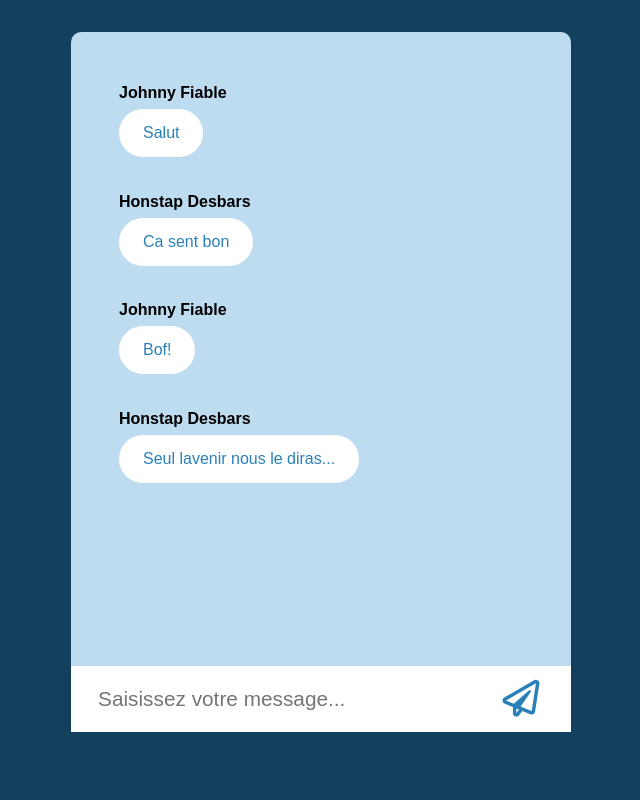
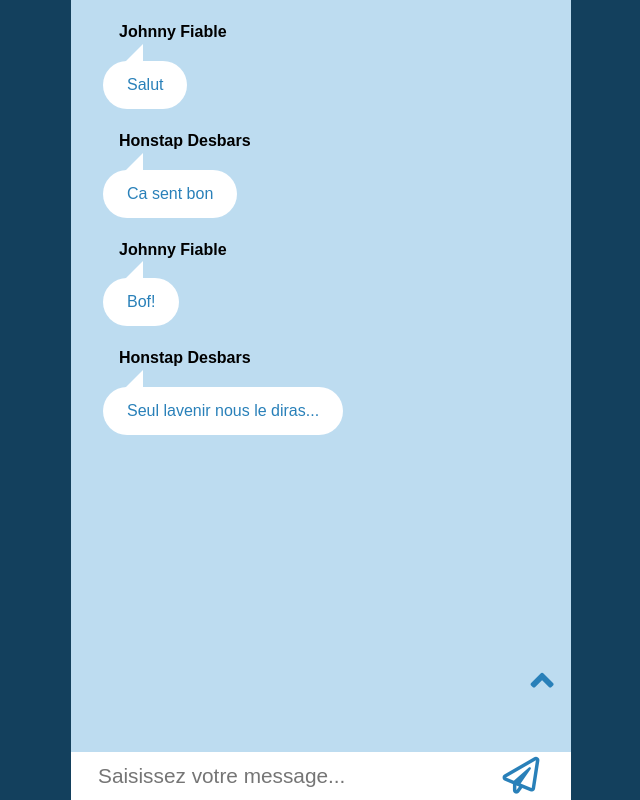
Before and after one commit to baptaste/chatroom, a React app: page / in a window 1280 px wide. Shown: the whole page, without its empty margins (319-959 px from the left). Built offline with nearby package versions, Linux system fonts and the light colour scheme.

Commit message:
Ajouts de useEffect et useRef, modifs css

```diff
--- a/src/components/Form/index.js
+++ b/src/components/Form/index.js
@@ -1,12 +1,19 @@
-import React from 'react';
+import React, { useEffect, useRef } from 'react';
 import PropTypes from 'prop-types';
 
-const Form = ({ inputValue, onInputChange, sendMessage }) => (
+const Form = ({ inputValue, onInputChange, sendMessage }) => {
+  const inputRef = useRef(null);
+  useEffect(() => {
+    inputRef.current.focus();
+  }, []);
+
+  return (
     <form
       className="form"
       onSubmit={sendMessage}
     >
       <input
+        ref={inputRef}
         type="text"
         className="form__message-field"
         placeholder="Saisissez votre message..."
@@ -23,6 +30,7 @@ const Form = ({ inputValue, onInputChange, sendMessage }) => (
       </button>
     </form>
   );
+};
 
 Form.propTypes = {
   inputValue: PropTypes.string.isRequired,
--- a/src/components/MessagesList/index.js
+++ b/src/components/MessagesList/index.js
@@ -1,23 +1,47 @@
-import React from 'react';
+import React, { useRef, useEffect } from 'react';
 import PropTypes from 'prop-types';
 
 import Message from 'src/components/Message';
 
-const MessagesList = ({ messages }) => (
-  <div className="messagesList">
+const MessagesList = ({ messages }) => {
+  const messageRef = useRef(null);
+  // effet appelé lorsque le tableau de messages a changé
+  useEffect(() => {
+    messageRef.current.scrollTop = messageRef.current.scrollHeight;
+  }, [messages]);
+
+  const scrollToTop = () => {
+    messageRef.current.scrollTop = 0;
+  };
+
+  return (
+    <div
+      ref={messageRef}
+      className="messagesList"
+    >
       {messages.map((message) => (
         <Message
-        key={message.author + message.message}
+          key={message.id}
           author={message.author}
           message={message.message}
         />
       ))}
+      <button
+        type="button"
+        className="messagesList__scrollTop-btn"
+        title="Revenir en haut"
+        onClick={scrollToTop}
+      >
+        <i className="fas fa-angle-up" />
+      </button>
     </div>
   );
+};
 
 MessagesList.propTypes = {
   messages: PropTypes.arrayOf(
     PropTypes.shape({
+      id: PropTypes.number.isRequired,
       author: PropTypes.string.isRequired,
       message: PropTypes.string.isRequired,
     }).isRequired,
--- a/src/store/reducer.js
+++ b/src/store/reducer.js
@@ -1,45 +1,64 @@
 /* eslint-disable arrow-body-style */
 import { HANDLE_INPUT_CHANGE, HANDLE_FORM_SUBMIT } from './actions';
+import { getHighestId } from './selectors';
 
 const initialState = {
   messages: [
     {
+      id: 1,
       author: 'Johnny Fiable',
       message: 'Salut',
     },
     {
+      id: 2,
       author: 'Honstap Desbars',
       message: 'Ca sent bon',
     },
     {
+      id: 3,
       author: 'Johnny Fiable',
       message: 'Bof!',
     },
     {
+      id: 4,
       author: 'Honstap Desbars',
       message: 'Seul lavenir nous le diras...',
     },
   ],
   inputValue: '',
+  nickname: 'Baptiste',
 };
 
 const reducer = (oldState = initialState, action) => {
-  const newMessage = {
-    author: 'Johnny Fiable',
-    message: oldState.inputValue,
-  };
-
   switch (action.type) {
     case HANDLE_INPUT_CHANGE:
       return {
         ...oldState,
         inputValue: action.value,
       };
-    case HANDLE_FORM_SUBMIT:
-      return {
-        ...oldState,
-        messages: [...oldState.messages, newMessage],
-      };
+    case HANDLE_FORM_SUBMIT: {
+      // si pas de string vide, on accepte la soumission
+      if (oldState.inputValue.trim() !== '') {
+        // fonction dite selecteur (cf: store/selector.js)
+        const maxId = getHighestId(oldState);
+
+        const newMessage = {
+          // si on a un max, on ajoute 1
+          // sinon, c'est le 1er msg, on lui donne l'id 1
+          id: maxId ? maxId + 1 : 1,
+          author: oldState.nickname,
+          message: oldState.inputValue,
+        };
+
+        return {
+          ...oldState,
+          messages: [...oldState.messages, newMessage],
+          inputValue: '',
+        };
+      }
+      // string vide ==> on return le oldState, pas de soumission du form
+      return oldState;
+    }
     default:
       return oldState;
   }
--- /dev/null
+++ b/src/store/selectors.js
@@ -0,0 +1,11 @@
+/* eslint-disable import/prefer-default-export */
+
+// notre premier selecteur !
+// on appelle selecteur une fonction qui prend en paramètre le state...
+// et qui renvoie.... un peu ce qu'on veut...
+// une projection (donnée dérivée)
+export const getHighestId = (state) => {
+  const ids = state.messages.map((msg) => msg.id);
+  // on déverse ce tableau dans les parametres de Math.max pour obtenir... le max (si si)
+  return Math.max(...ids);
+};
--- a/src/styles/_vars.scss
+++ b/src/styles/_vars.scss
@@ -0,0 +1,4 @@
+$primary: #BDDCF0;
+$bg-color: #13405D;
+$text: #2980B9;
+$input-height: 3rem;
--- a/src/styles/index.scss
+++ b/src/styles/index.scss
@@ -3,46 +3,89 @@
 
 body {
   font-family: sans-serif;
-  background-color: #13405D;
+  background-color: vars.$bg-color;
+}
+
+html, body, #root {
+  height: 100%;
 }
 
 .app {
   width: 500px;
-  height: 700px;
+  height: 100%;
   display: flex;
   flex-direction: column;
   justify-content: space-between;
-  margin: 2rem auto;
-  background-color: #BDDCF0;
-  border-radius: 10px;
+  margin: 0 auto;
+  background-color: vars.$primary;
 }
 
 .messagesList {
-  padding: 1rem 3rem;
-  height: 100%;
+  // marche aussi : flex: 1;
+  height: calc(100% - #{vars.$input-height});
   overflow-y: auto;
+  scroll-behavior: smooth;
+  // animation: pop 0.4s cubic-bezier(.48,1.7,.87,1);
+
+  // @keyframes pop {
+  //   0% {
+  //     transform: scale(0);
+  //     opacity: 0;
+  //   }
+  //   100% {
+  //    transform: scale(1);
+  //    opacity: 1;
+  //   }
+  // }
+
+  &__scrollTop-btn {
+    position: fixed;
+    right: 30%;
+    bottom: 5rem;
+    transform: translate(-50%, -50%);
+    border: none;
+    background-color: transparent;
+  }
 }
 
 .message {
-  margin: 2.3rem auto;
+  margin: 1.5rem 2rem;
 
   &__author {
     font-weight: bold;
-    margin-bottom: .5rem;
+    margin-bottom: 1.3rem;
+    margin-left: 1rem;
   }
 
   &__content {
-    width: fit-content;
+    position: relative;
+    display: inline-block;
+    max-width: 300px;
+    word-wrap: break-word;
     padding: 1em 1.5em;
     border-radius: 25px;
     background-color: white;
-    color: #2980B9;
+    color: vars.$text;
+
+    &::before {
+      position: absolute;
+      content: "";
+      width: 0;
+      height: 0;
+      display: block;
+      bottom: 45px;
+      left: 20px;
+      border-left: 10px solid transparent;
+      border-right: 10px solid white;
+      border-top: 10px solid transparent;
+      border-bottom: 10px solid white;
+    }
   }
 }
 
 .form {
-  width: 500px;
-  height: 70px;
+  width: 100%;
+  height: vars.$input-height;
   display: flex;
 
   &__message-field {
@@ -50,7 +93,7 @@ body {
     height: 100%;
     font-size: 1.3rem;
     padding: 1em 1.3em;
-    border-style: none;
+    border: none;
   }
 
   &__send-btn {
@@ -58,11 +101,17 @@ body {
     height: 100%;
     border: none;
     background-color: white;
-    padding: 0;
+    vertical-align: top;
   }
 }
 
-.fa-paper-plane {
+// form submit btn & scroll to top btn
+.fa-paper-plane, .fa-angle-up  {
   font-size: 2.3rem;
-  color: #2980B9;
+  color: vars.$text;
+  transition: color 200ms ease-in-out;
+
+  &:hover {
+    color: hsl(204, 64%, 24%);
+  }
 }
```
Lines whose indentation alone changed are shown as unchanged.
